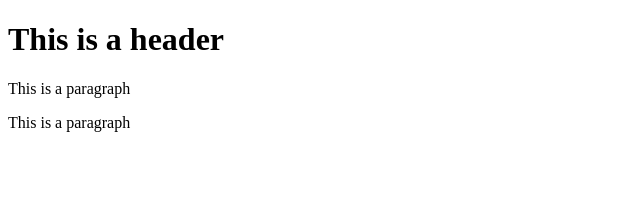
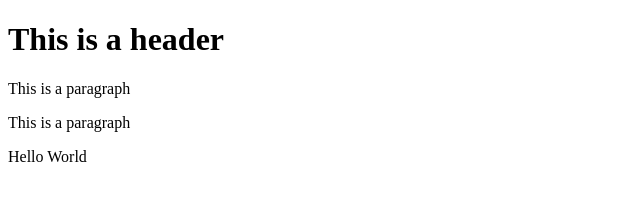
Before and after one commit to ryhapjr/git-test, a website: page index.html in a window 1280 px wide. Shown: the whole page, without its empty margins (0-640 px from the left). Drawn offline with Linux system fonts and the light colour scheme.

Commit message:
Using NPM

```diff
--- a/index.html
+++ b/index.html
@@ -4,6 +4,8 @@
         <h1>This is a header</h1>
         <p>This is a paragraph</p>
         <p>This is a paragraph</p>
+        <p>Hello World</p>
+
 
     </body>
 </html>
```
Also changed, not shown: package.json (added, +24 -0 lines), 2 other files.
